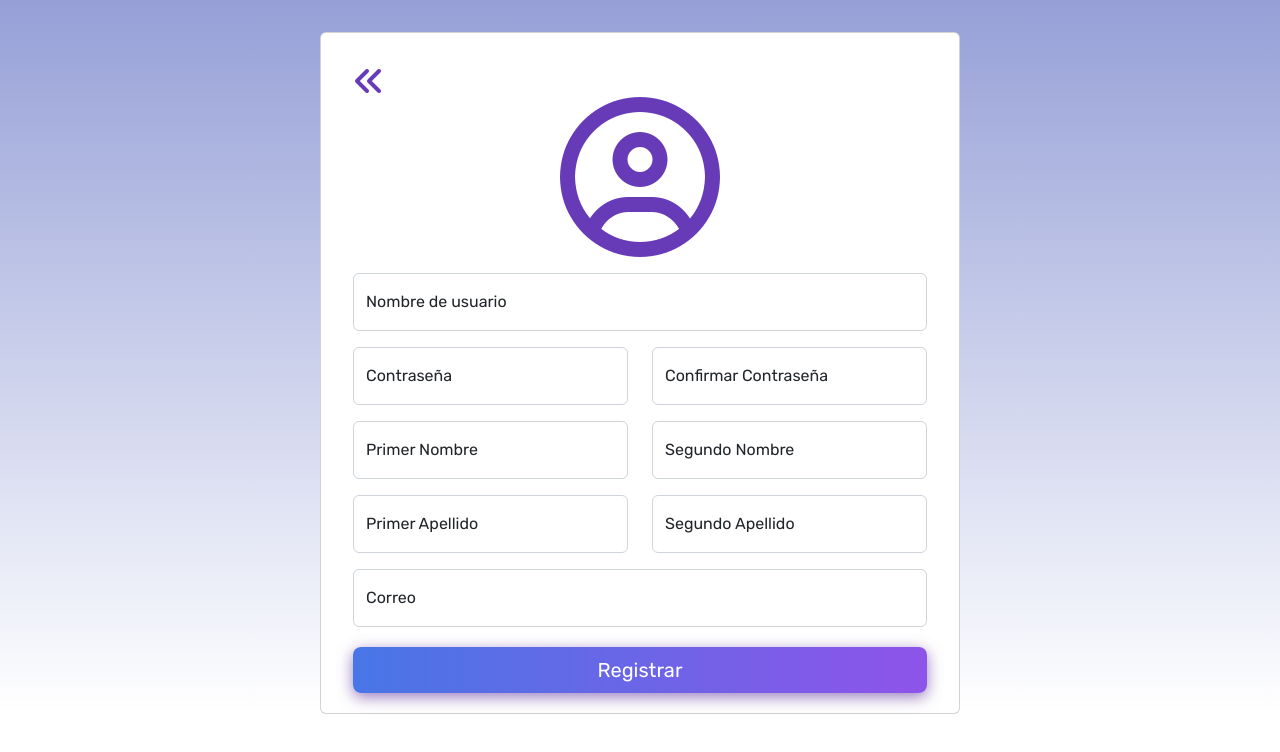
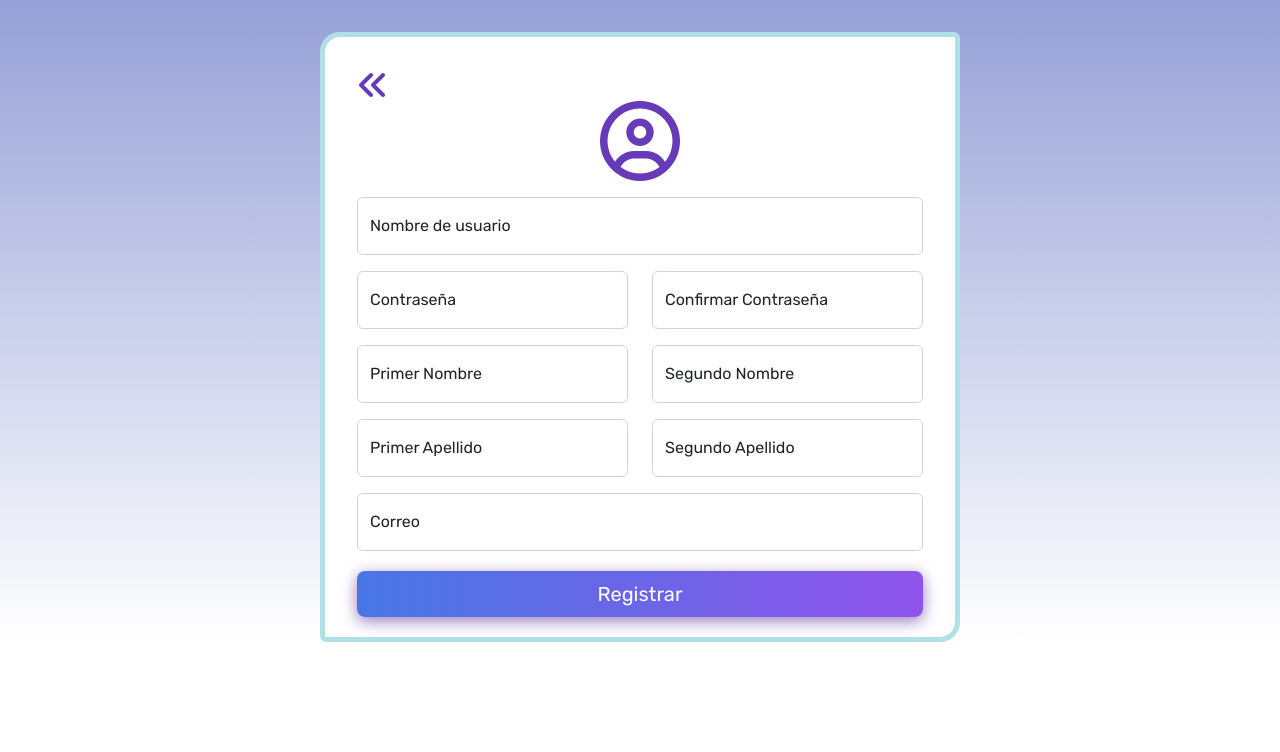
Before and after one commit to CapiFrank/Front-End, a Vue app: page /register in a window 1280 px wide. Shown: the top 752 px of the page. Built offline with nearby package versions, Linux system fonts and the light colour scheme; no server answers; what vue-loading-overlay would draw is missing.

Commit message:
Últimos configuraciones de login y register.

```diff
--- a/src/pages/Login.vue
+++ b/src/pages/Login.vue
@@ -115,7 +115,7 @@
                     // Optional parameters
                 container: this.fullPage ? null : this.$refs.formContainer,
                 opacity: 0.7,
-                loader: 'spinner',
+                loader: 'dots',
                 color: 'blue'
               });
 axios.post(`https://ProyectoAnalsis.derianbustos.repl.co/api/login`, {email: this.state.email, password:  this.state.password,}).then( data=>{
--- a/src/pages/Register.vue
+++ b/src/pages/Register.vue
@@ -1,20 +1,17 @@
 <template>
   <div
-    class="container card text-center"
-    style="background: white; width: 40rem; padding: 2em 2em 0px 2em"
-  >
+    class="container card text-center contenedor-registro">
     <div class="row justify-content-start">
       <button
         class="fa-solid fa-angles-left fa-2x col-1"
         style="color: #673ab7"
-        @click="vuelvaAlInicio"
-      ></button>
+        @click="vuelvaAlInicio"></button>
     </div>
     <div class="row">
       <div class="col align-self-center">
-        <main class="form-signin w-100 m-auto">
+        <main class="form-signin w-100+ m-auto">
           <form onsubmit="event.preventDefault();" novalidate>
-            <i  class="fa-regular fa-circle-user fa-10x"  style="color: #673ab7"></i>
+            <i  class="fa-regular fa-circle-user fa-5x"  style="color: #673ab7"></i>
               <div class="form-floating" style="margin: 1em 0px 0px 0px">
                 <input  type="text" class="form-control"  :class="{ 'is-invalid': v$.username.$error || state.user_bool}" id="floatingUsername" v-model="state.username"  placeholder="Nombre de usuario"/>
                  <label for="floatingUsername">Nombre de usuario</label>
@@ -213,17 +210,12 @@
                     // Optional parameters
                 container: this.fullPage ? null : this.$refs.formContainer,
                 opacity: 0.7,
-                loader: 'spinner',
+                loader: 'dots',
                 color: 'blue'
               });
         axios.post("https://backend.jose-albertoa97.repl.co/api/register", user).then((res) => {
-
-             loader.hide();
-
-              Swal.fire(
-              'Ingreso correcto!',
-              'Se ha registrado el usuario',
-              'success' );
+          loader.hide();
+            Swal.fire('Ingreso correcto!','Se ha registrado el usuario','success');
         this.state.username = '';
         this.state.password = '';
         this.state.confirmPassword = '';
@@ -256,6 +248,17 @@
     }
 </script>
 <style>
+
+
+.contenedor-registro{
+ background: white;
+ width: 40rem;
+  padding:2em 2em 0px 2em;
+  border: PowderBlue 5px solid;
+  border-top-left-radius: 20px;
+  border-bottom-right-radius: 20px;
+}
+
 .btn-hover {
   color: white;
   border: none;
```
